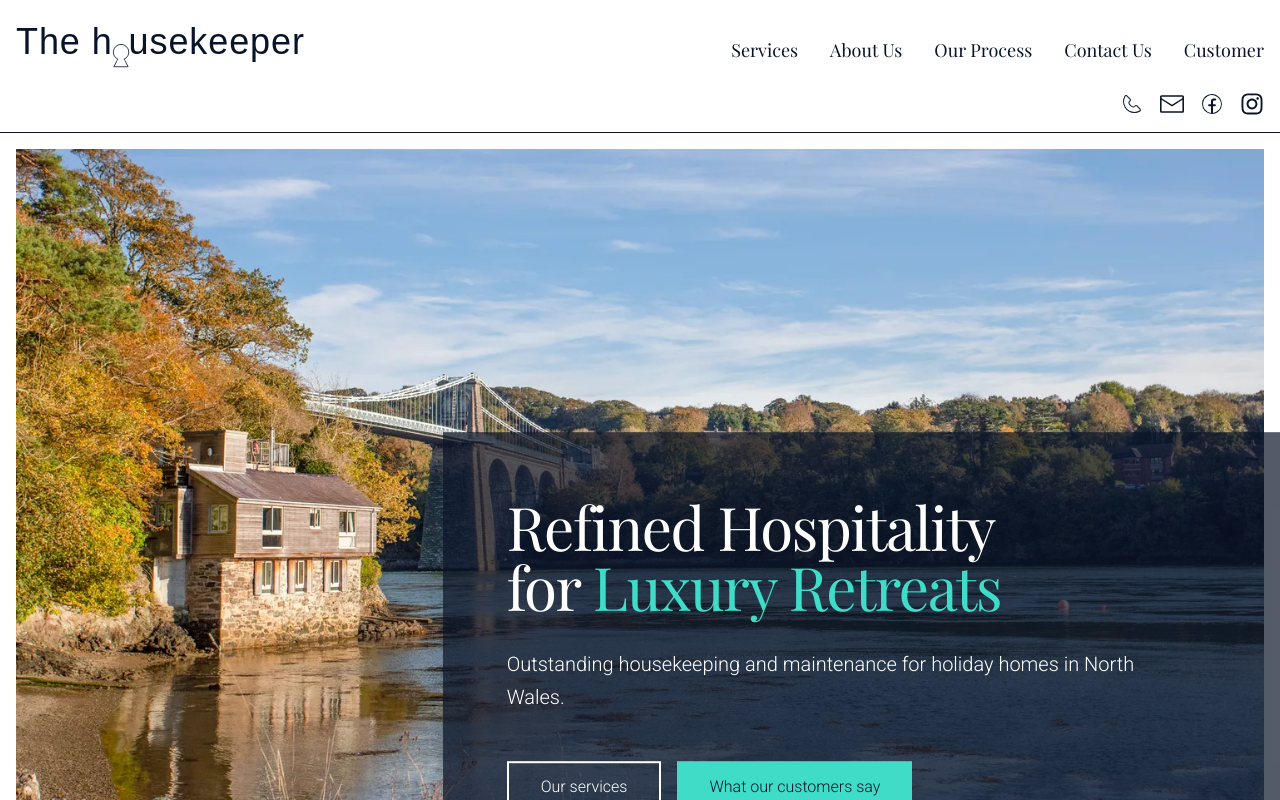
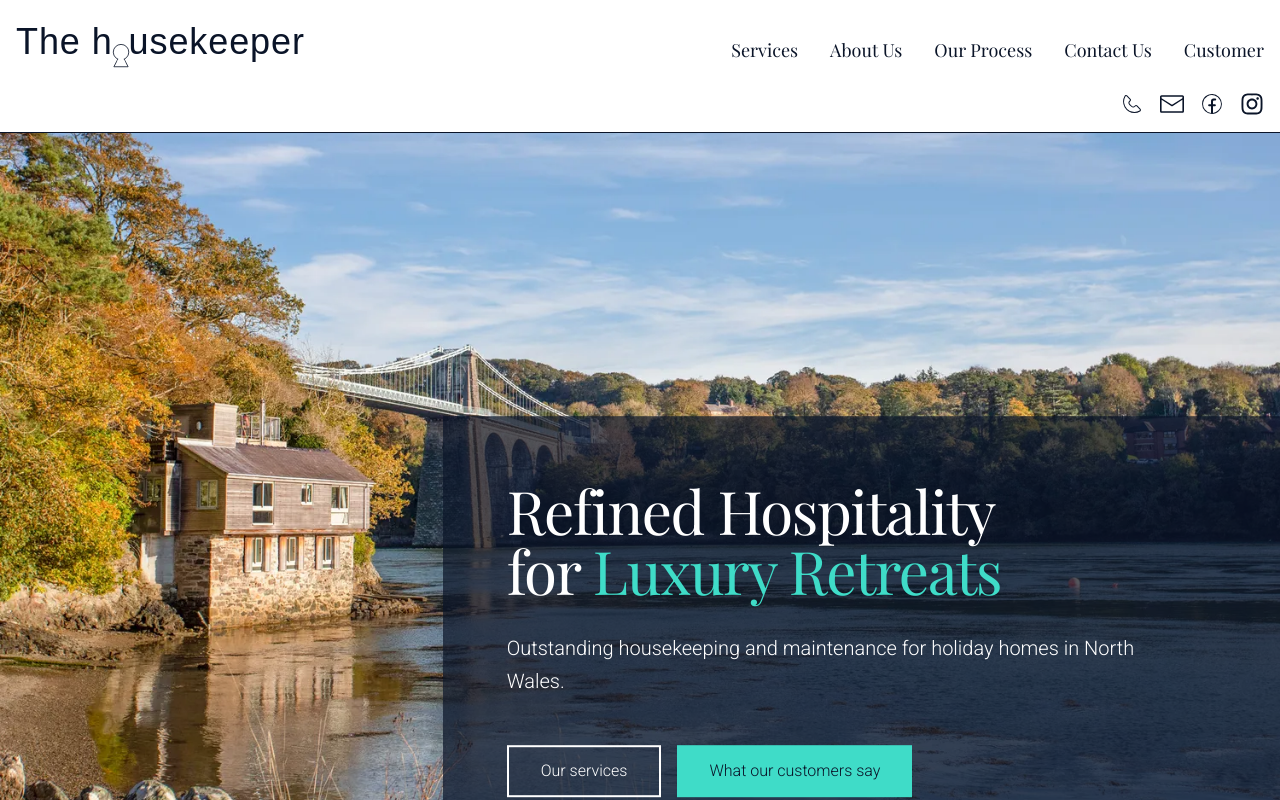
Before and after one commit to MattRey/thehousekeeper.wales, a Next.js app: page / in a window 1280 px wide. Shown: the top 800 px of the page. Built offline with nearby package versions, Linux system fonts and the light colour scheme; a web font is replaced by a local one.

Commit message:
chore: update hero styling and remove container class

```diff
--- a/components/hero.tsx
+++ b/components/hero.tsx
@@ -2,7 +2,7 @@ import Image from "next/image";
 
 export function Hero() {
   return (
-    <section className="relative container lg:top-4 min-h-[calc(100vh-92px)]">
+    <section className="relative min-h-[calc(100vh-92px)]">
       {/* Image container with fixed aspect ratio */}
       <div className="relative w-screen sm:w-full h-[calc(100vh-92px)] sm:h-[700px] -mx-4 md:mx-0">
         <Image
@@ -14,8 +14,7 @@ export function Hero() {
         />
       </div>
 
-      {/* Content block - right 2/3, overflows bottom of image */}
-      <div className="absolute right-0 top-0 bottom-0 sm:top-1/2 md:-translate-y-1/5 z-20 w-full sm:w-2/3 md:pl-4 md:px-0">
+      <div className="absolute -left-4 sm:left-auto sm:right-0 top-0 bottom-0 sm:top-1/2 md:-translate-y-1/5 z-20 w-screen sm:w-2/3 md:-mr-4 md:px-0">
         <div className="h-full sm:h-auto bg-foreground/70 p-8 md:p-12 lg:p-16 flex flex-col justify-center gap-8 text-center md:text-left">
           <div className="flex flex-col justify-center gap-8">
             <h1 className="text-4xl md:text-5xl lg:text-6xl font-serif font-normal tracking-tight text-balance text-background">
```
